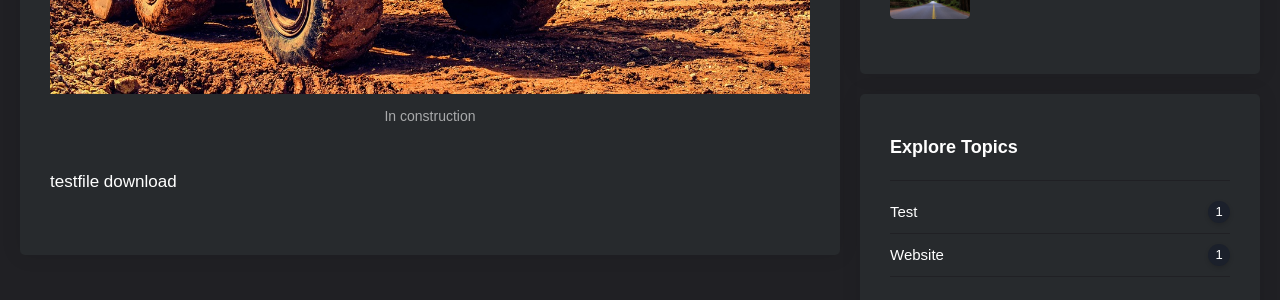
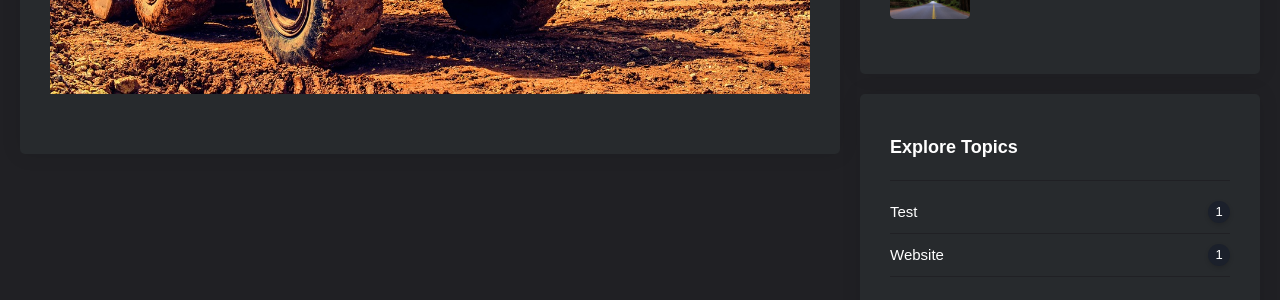
Before and after one commit to georgeomics/personalsite, a Jekyll site: the page built from _pages/about.md, in a window 1280 px wide. Shown: the part 1036-1336 px from the top of the page. Built offline with Jekyll 4.4.1, drawn with Linux system fonts in a browser that asks for light colours; nearby versions of some CDN libraries; some web fonts are replaced.

Commit message:
updating

```diff
--- a/_pages/about.md
+++ b/_pages/about.md
@@ -7,6 +7,3 @@ permalink: /about/
 Hi, my name is George Zaragoza. My interests range from X, Y, and Z, though I am particularly interested in Z and it's implication. Most of what I write will be within these domains, but I like to dabble in other subjects occasionally. Visit the contact page if you want to get in touch!
 
 ![Construction]({{site.baseurl}}/images/327.jpg)
-*In construction*
-
-[testfile download](https://drive.google.com/uc?export=download&id=1uECrnd-qRaDyqtxjRZuS9DUQeXngH1vY)
```
